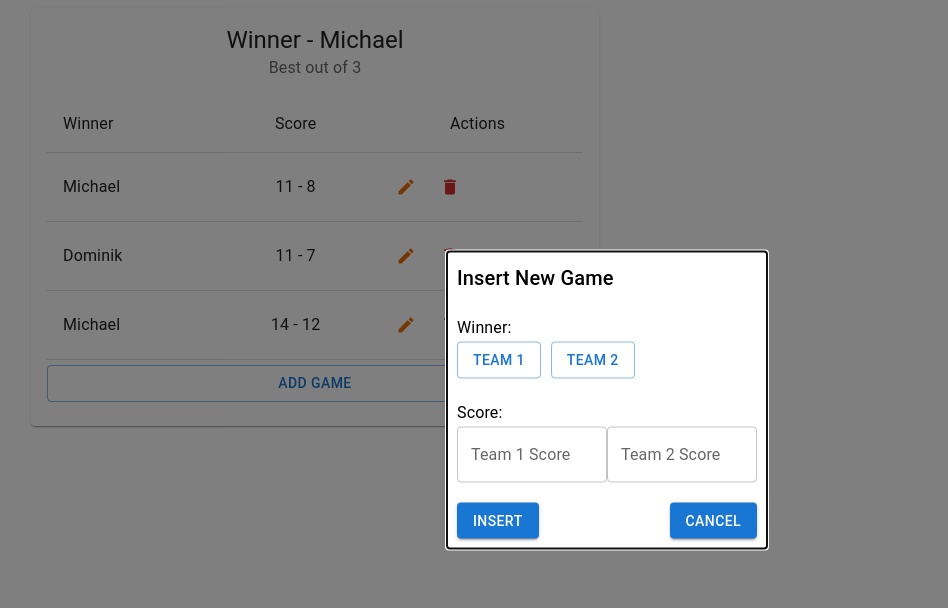
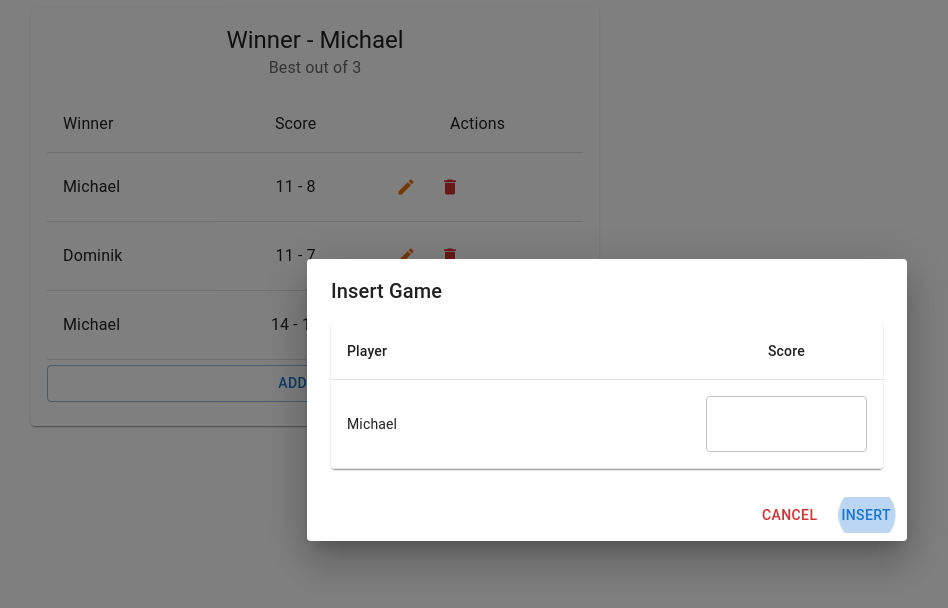
Before and after one commit to DominikDolphin/squash_tracker, a React (Vite) app: page / in a window 1280 px wide. Shown: the top 608 px of the page, without its empty margins (33-981 px from the left). Built offline with nearby package versions, Linux system fonts and the light colour scheme.

Commit message:
Changed entire view of add game modal

```diff
--- a/package.json
+++ b/package.json
@@ -14,6 +14,7 @@
     "@emotion/styled": "^11.11.0",
     "@mui/icons-material": "^5.15.11",
     "@mui/material": "^5.15.11",
+    "@mui/styles": "^5.15.11",
     "react": "^18.2.0",
     "react-dom": "^18.2.0"
   },
--- a/src/components/AddGameModal.jsx
+++ b/src/components/AddGameModal.jsx
@@ -1,5 +1,5 @@
 import React, { useState } from "react";
-import { Modal, Typography, Button, TextField } from "@mui/material";
+import { Modal, Typography, Button, TextField, Paper, Grid, Dialog, DialogTitle, DialogContent, DialogContentText, DialogActions, Table, TableBody, TableCell, TableContainer, TableHead, TableRow } from "@mui/material";
 
 export default function AddGameModal({
   rowKey,
@@ -7,96 +7,73 @@ export default function AddGameModal({
   handleInsertButton,
   handleCloseModal,
 }) {
-  const [winner, setWinner] = useState("");
-  const [score1, setScore1] = useState("");
-  const [score2, setScore2] = useState("");
 
-  const handleWinnerChange = (value) => {
-    setWinner(value);
-  };
+  const [value, setValue] = useState('');
 
-  const handleScore1Change = (event) => {
-    setScore1(event.target.value);
-  };
-
-  const handleScore2Change = (event) => {
-    setScore2(event.target.value);
+  const handleChange = (event) => {
+    const inputValue = event.target.value;
+    // Check if the input is a valid number
+    if (!isNaN(inputValue)) {
+      setValue(inputValue);
+    }
   };
 
   return (
-    <Modal
-      aria-labelledby="delete-modal-title"
-      aria-describedby="delete-modal-description"
+    <Dialog
       open={isOpen}
+      aria-labelledby="alert-dialog-title"
+      aria-describedby="alert-dialog-description"
+      fullWidth
     >
-      <div
-        style={{
-          position: "absolute",
-          top: "50%",
-          left: "50%",
-          transform: "translate(-50%, -50%)",
-          backgroundColor: "white",
-          padding: 10,
-          width: 300,
-        }}
-      >
-        <Typography id="delete-modal-title" variant="h6">
-          Insert New Game
-        </Typography>
+      <DialogTitle id="alert-dialog-title">
+        {"Insert Game"}
+      </DialogTitle>
+      <DialogContent>
+        <DialogContentText id="alert-dialog-description">
 
-        <div style={{ marginTop: 20 }}>
-          <Typography variant="subtitle1">Winner:</Typography>
-          <Button
-            variant={winner === "Team1" ? "contained" : "outlined"}
-            color="primary"
-            onClick={() => handleWinnerChange("Team1")}
-            style={{ marginRight: 10 }}
-          >
-            Team 1
-          </Button>
-          <Button
-            variant={winner === "Team2" ? "contained" : "outlined"}
-            color="primary"
-            onClick={() => handleWinnerChange("Team2")}
-          >
-            Team 2
-          </Button>
-        </div>
+        </DialogContentText>
+        <TableContainer component={Paper}>
+          <Table>
+            <TableHead>
+              <TableRow>
+                <TableCell width={'65%'}>Player</TableCell>
+                <TableCell align="center">Score</TableCell>
+              </TableRow>
+            </TableHead>
+            <TableBody>
+              <TableRow key={1}>
+                <TableCell>
+                  Michael
+                </TableCell>
+                <TableCell>
+                  <TextField
+                    id="Score"
+                    label=""
+                    value={value}
+                    onChange={handleChange}
+                    inputProps={{ inputMode: 'numeric' }}
+                  />
+                </TableCell>
+              </TableRow>
+              {/* <TableRow key={2}>
+                <TableCell>
+                  Dominik
+                </TableCell>
+                <TableCell>
+                  <TextField id="Score" label="" inputProps={{ inputMode: 'numeric' }} />
+                </TableCell>
+              </TableRow> */}
+            </TableBody>
+          </Table>
+        </TableContainer>
 
-        <div style={{ marginTop: 20, display: "flex" }}>
-          <div style={{ marginRight: 0 }}>
-            <Typography variant="subtitle1">Score:</Typography>
-            <TextField
-              label="Team 1 Score"
-              variant="outlined"
-              value={score1}
-              onChange={handleScore1Change}
-              type="number"
-            />
-          </div>
-          <div>
-            <Typography variant="subtitle1" style={{ color: "transparent" }}>
-              Placeholder
-            </Typography>
-            <TextField
-              label="Team 2 Score"
-              variant="outlined"
-              value={score2}
-              onChange={handleScore2Change}
-              type="number"
-            />
-          </div>
-        </div>
-
-        <div style={{ display: "flex", justifyContent: "space-between", marginTop: 20 }}>
-          <Button variant="contained" color="primary" onClick={handleInsertButton}>
-            Insert
-          </Button>
-          <Button variant="contained" onClick={handleCloseModal}>
-            Cancel
-          </Button>
-        </div>
-      </div>
-    </Modal>
+      </DialogContent>
+      <DialogActions>
+        <Button color="error">Cancel</Button>
+        <Button autoFocus>
+          Insert
+        </Button>
+      </DialogActions>
+    </Dialog>
   );
 }
```
Also changed, not shown: 1 other file (tests, documents, lock files or other folders).
